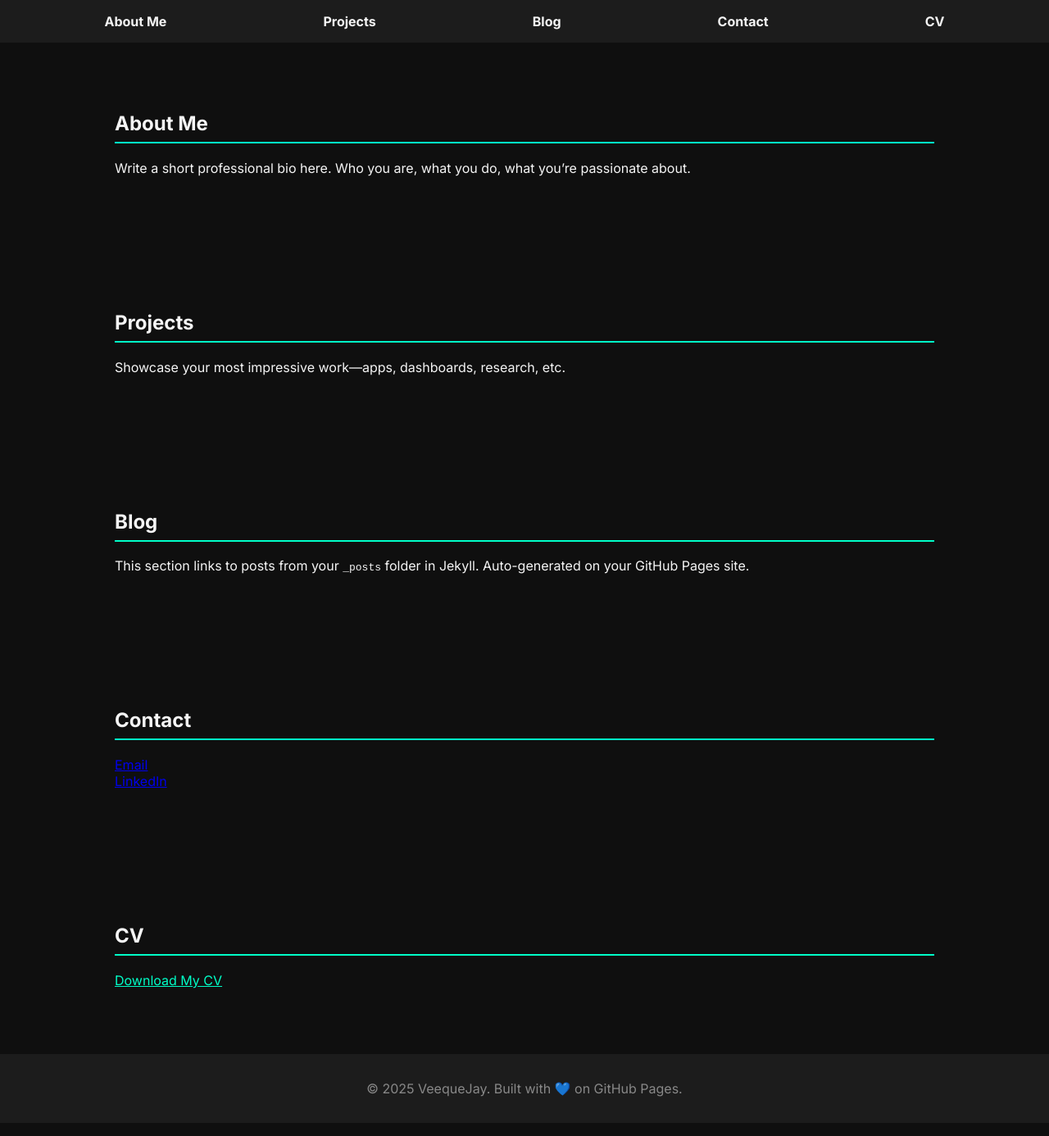
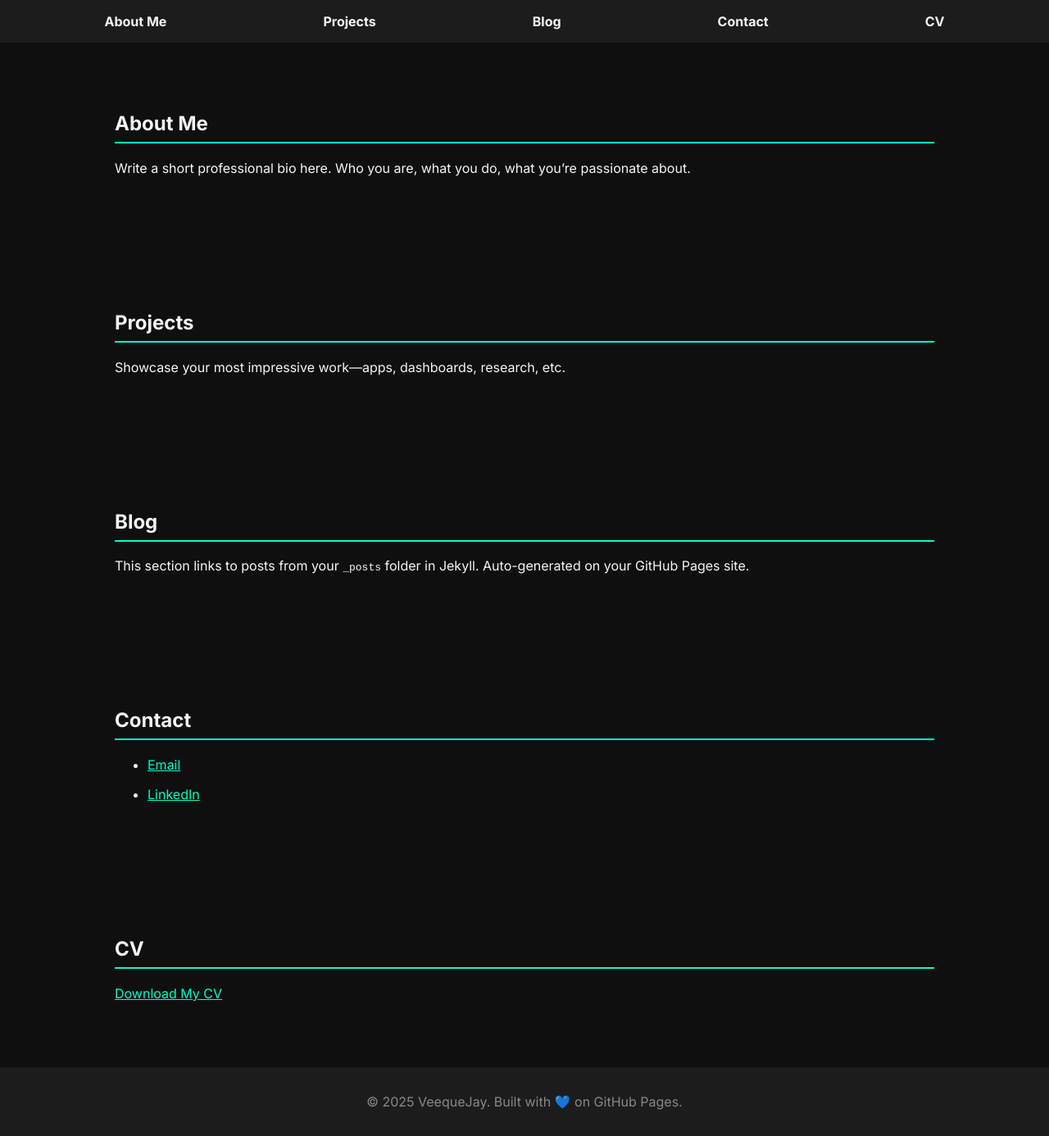
Before and after one commit to VeequeJay/VeequeJay.github.io, a Jekyll site: the page index.html, which Jekyll copies as it is, in a window 1280 px wide and 1386 px high. Shown: the whole window at 82% size. Built offline with Jekyll 4.4.1, drawn with Linux system fonts in a browser that asks for light colours.

Commit message:
Update index.html

```diff
--- a/index.html
+++ b/index.html
@@ -85,7 +85,10 @@
 
   <section id="contact" data-aos="fade-up">
     <h2>Contact</h2>
-    <p><a href= joviunique@gmail.com>Email</a><br><a href=https://www.linkedin.com/in/victor-oyindamola-julius-123abc/>LinkedIn</a></p>
+    <ul>
+      <li><p><a href= joviunique@gmail.com style="color: #00ffc8;">Email</a><br></li>
+      <li><a href=https://www.linkedin.com/in/victor-oyindamola-julius-123abc/ style="color: #00ffc8;">LinkedIn</a></p></li>
+    </ul>
   </section>
 
   <section id="cv" data-aos="fade-up">
```
